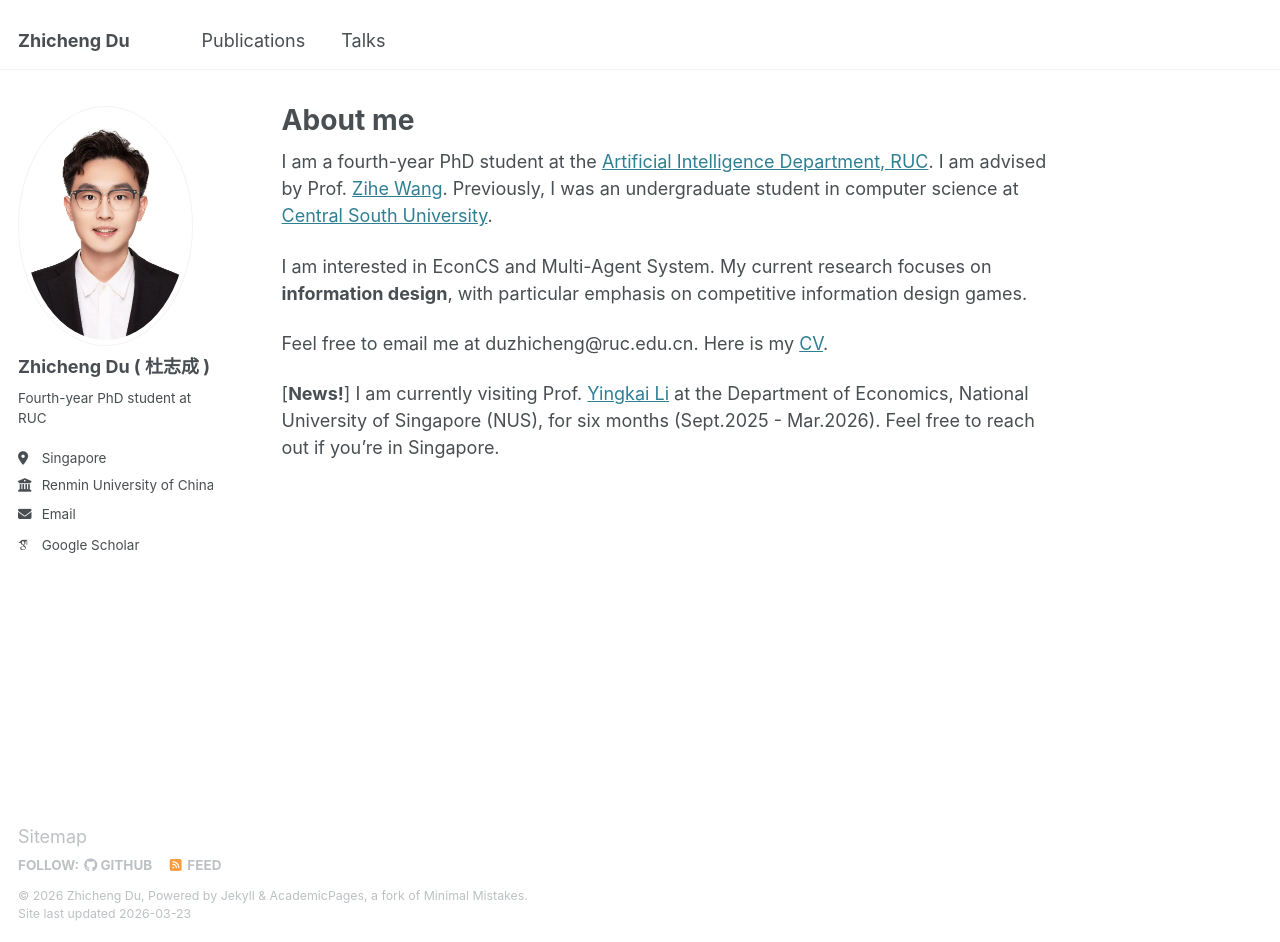
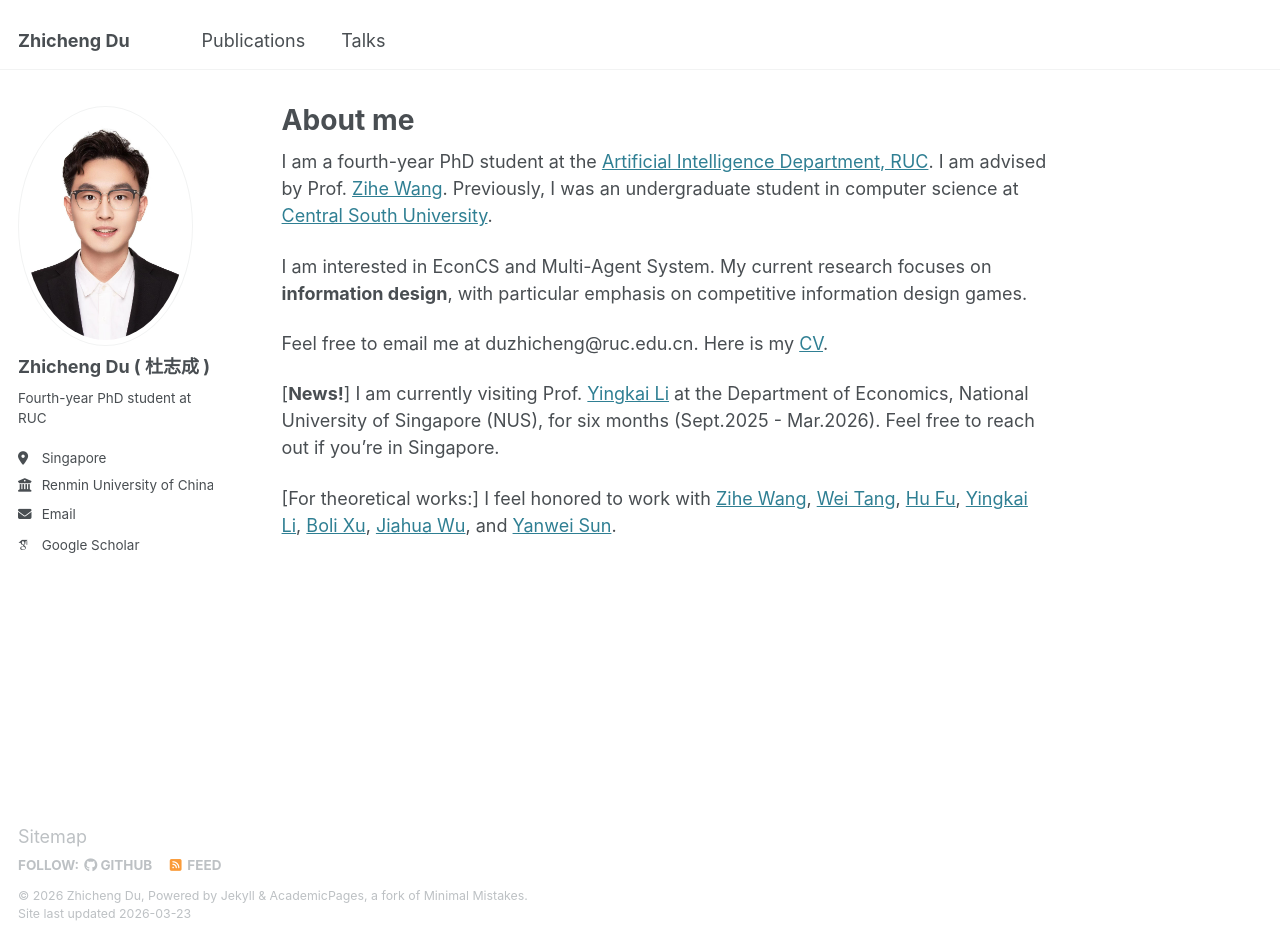
Before and after one commit to DUABC/zhichengdu, a Jekyll site: the page built from _pages/about.md, in a window 1280 px wide and 942 px high. Built offline with Jekyll 4.4.1, drawn with Linux system fonts in a browser that asks for light colours; some web fonts are replaced.

Commit message:
Update about page with current visiting information

```diff
--- a/_pages/about.md
+++ b/_pages/about.md
@@ -20,3 +20,5 @@ Here is my [CV](https://duabc.github.io/zhichengdu/files/CV-20260226.pdf).
 
 [**News!**] I am currently visiting Prof. [Yingkai Li](https://yingkai-li.github.io/) at the Department of Economics, National University of Singapore (NUS), for six months (Sept.2025 - Mar.2026).
 Feel free to reach out if you're in Singapore.
+
+[For theoretical works:] I feel honored to work with [Zihe Wang](http://ai.ruc.edu.cn/academicfaculty/szdwn/wzh/index.htm), [Wei Tang](https://wtang.org/), [Hu Fu](http://simecv.sufe.edu.cn/page.aspx?id=26), [Yingkai Li](https://yingkai-li.github.io/), [Boli Xu](https://www.bolixu.com/), [Jiahua Wu](https://wu-jiahua.github.io/), and [Yanwei Sun](https://yanwei-sun.github.io/).
```
